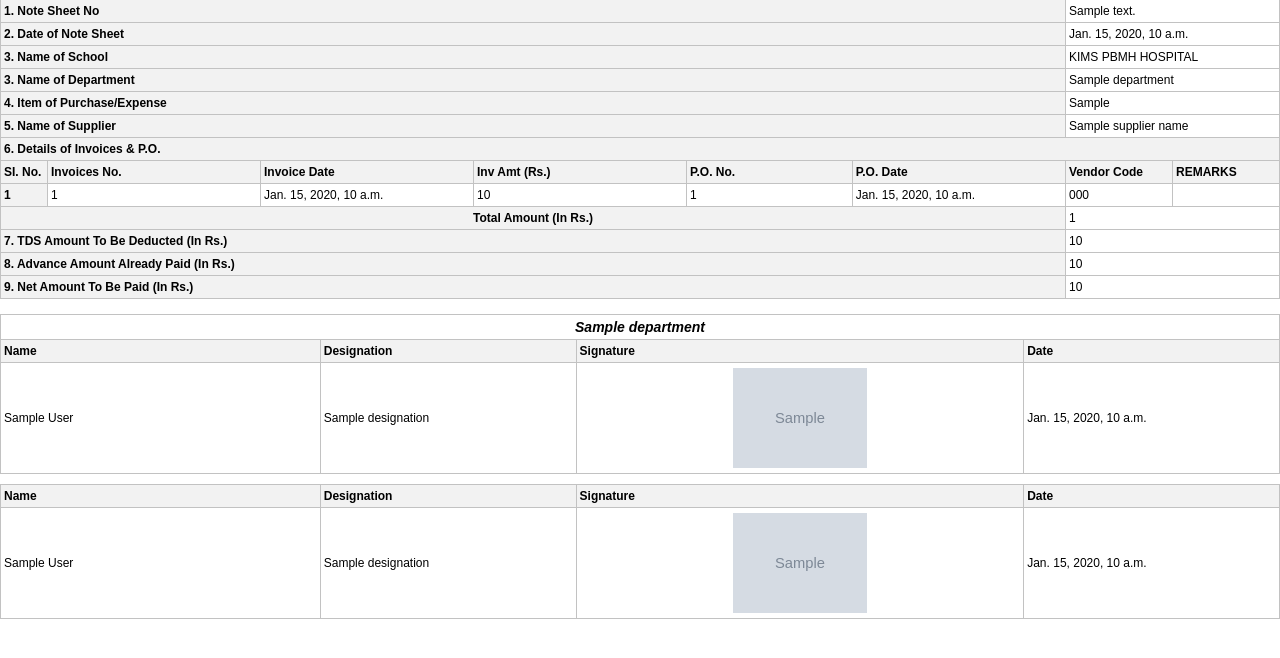
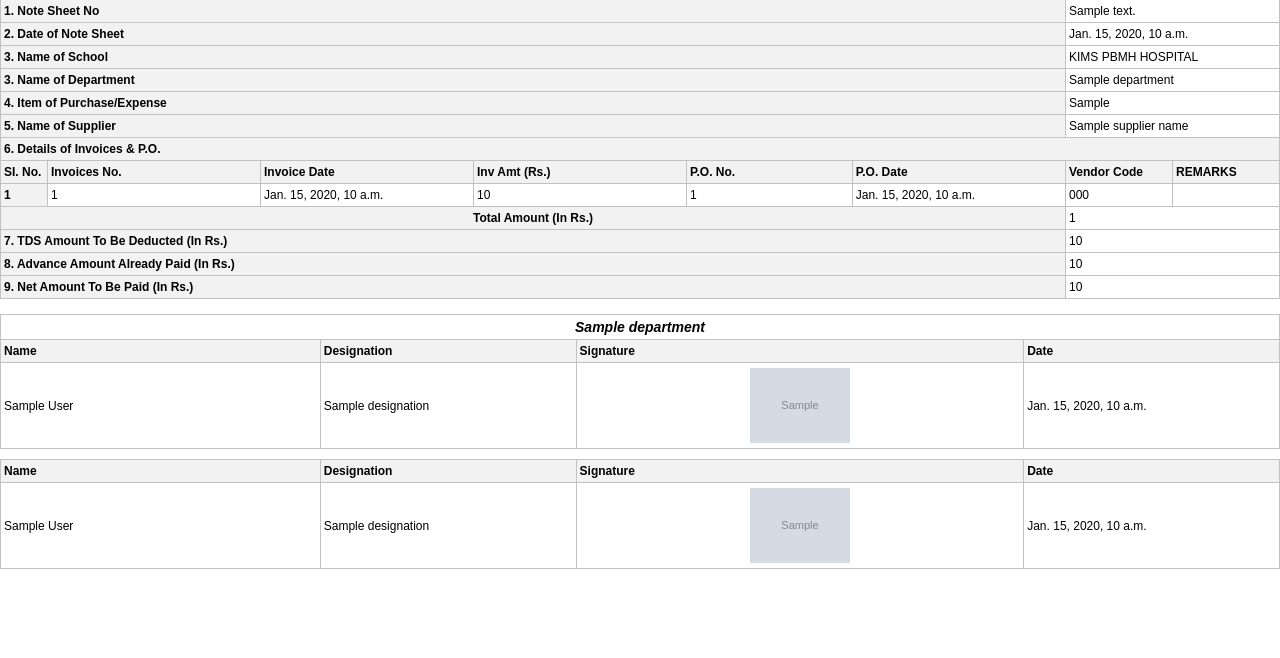
Before and after one commit to tcbinfotechpvtltd/kimsdms, a Django app: template organization/templates/report.html in a window 1280 px wide. Shown: the part 81-739 px from the top of the page. Run offline with Django 5.2, Linux system fonts and the light colour scheme; tables that the repository leaves empty hold one stand-in row (values such as "Sample post"); the template is opened without the code that fills it: values that come from a table or form of the project are taken from there, most other values are stand-ins (such as "Sample title", 1, 10 or a date in 2020); grey boxes marked "Sample" are stand-in pictures; grey boxes are pictures that could not be loaded.

Commit message:
Notesheet fix

```diff
--- a/organization/templates/report.html
+++ b/organization/templates/report.html
@@ -122,7 +122,7 @@
             .signature-image {
                 max-width: 300px; /* Limits the width to 300px or any preferred size */
                 max-height: 100px; /* Limits the height to 150px or any preferred size */
-                width: auto; /* Ensures the width adjusts automatically to preserve aspect ratio */
+                width: 100px; /* Ensures the width adjusts automatically to preserve aspect ratio */
                 height: auto; /* Ensures the height adjusts automatically to preserve aspect ratio */
                 object-fit: contain; /* Ensures the image fits within the container without cropping */
                 display: block; /* Removes inline spacing issues */
```
